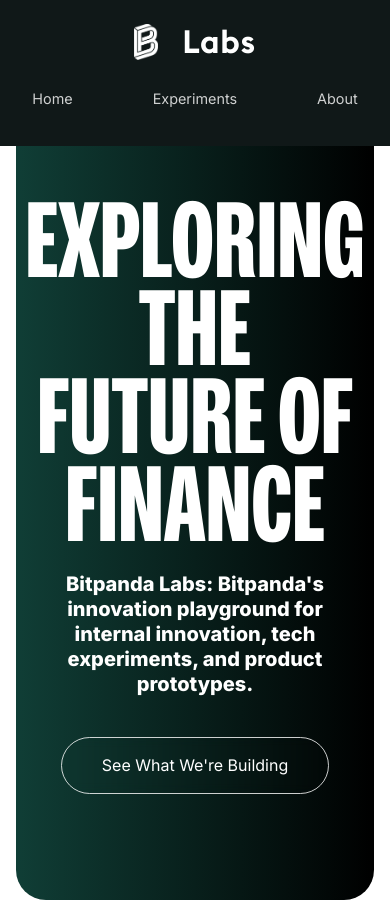
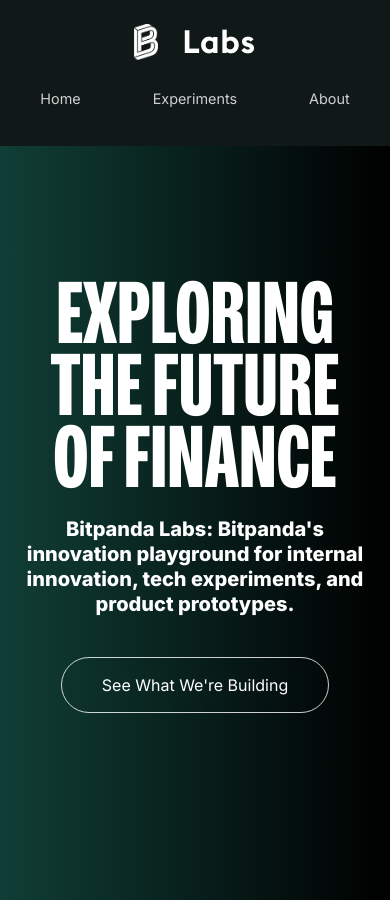
Before and after one commit to bitpanda-labs/labs-website, a Jekyll site: the page built from index.html, in a window 390 px wide and 900 px high. Built offline with Jekyll 4.4.1, drawn with Linux system fonts in a browser that asks for light colours.

Commit message:
Fix mobile view (#5)
* AIHUB-233: Adjust mobile view styles for Hero section

* AIHUB-233: Refine mobile view responsiveness and layout adjustments

---------

Co-authored-by: Viorica Timofti <viorica.timofti@bitpanda.com>

```diff
--- a/assets/css/style.css
+++ b/assets/css/style.css
@@ -989,10 +989,35 @@
 
 /* Responsive Design */
 @media (max-width: 768px) {
+  body {
+    overflow-x: hidden;
+  }
+
   .hero {
     padding: 4rem 1rem;
     padding-top: calc(4rem + 90px);
-    border-radius: 30px;
+    border-radius: 0;
+    margin-left: -50vw;
+    margin-right: -50vw;
+    left: 50%;
+    right: 50%;
+    width: 100vw;
+    position: relative;
+  }
+
+  .hero h1 {
+    font-size: 90px !important;
+  }
+
+  .nav-container {
+    flex-direction: column;
+    gap: 1rem;
+    text-align: center;
+  }
+
+  .nav-links {
+    gap: 1rem;
+    justify-content: center;
   }
 
   .cards { grid-template-columns: 1fr; gap: 1.5rem; }
@@ -1033,14 +1058,6 @@
     padding: 0 1rem;
   }
 
-  .nav-container {
-    flex-direction: column;
-    gap: 1rem;
-  }
-
-  .nav-links {
-    gap: 1.5rem;
-  }
 }
 
 @media (max-width: 480px) {
@@ -1098,7 +1115,7 @@
   }
 
   .about-page {
-    padding: 2rem 1rem 2rem 1rem;
+    padding: calc(2rem + 90px) 1rem 2rem 1rem;
   }
 
   .about-hero {
@@ -1149,7 +1166,7 @@
   }
 
   .about-page {
-    padding: 2rem 1.5rem 1.5rem 1.5rem;
+    padding: calc(2rem + 90px) 1.5rem 1.5rem 1.5rem;
   }
 
   .about-content {
```
